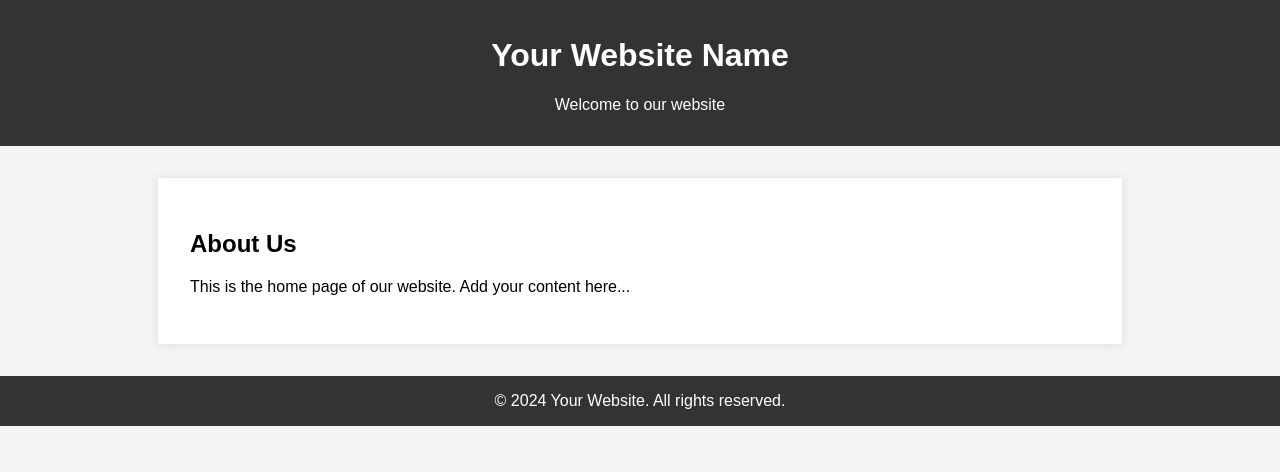
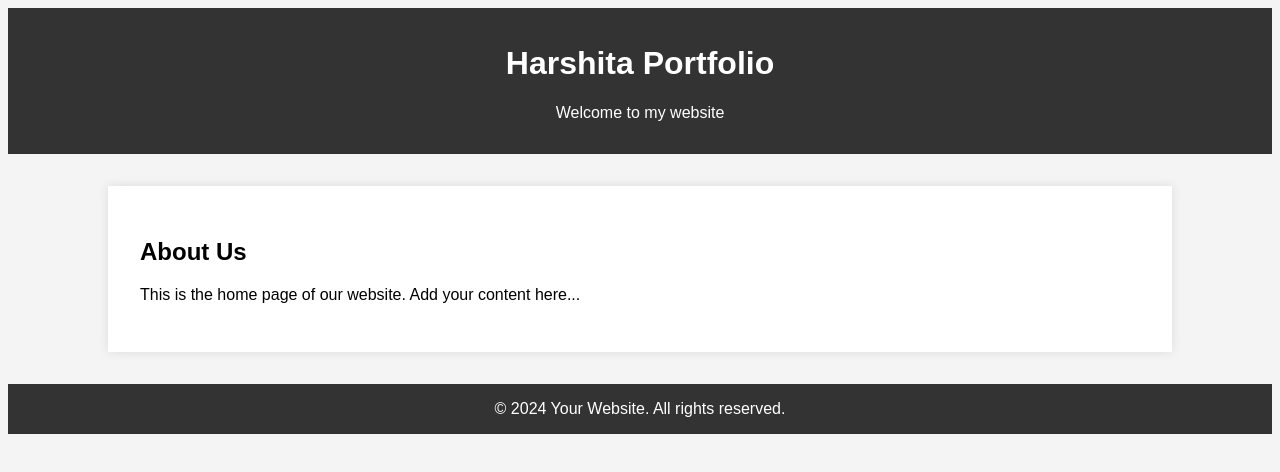
Before and after one commit to harshu2210/toolsasssignment, a plain HTML site: page index.html in a window 1280 px wide. Drawn offline with Linux system fonts and the light colour scheme.

Commit message:
Update index.html

```diff
--- a/index.html
+++ b/index.html
@@ -4,12 +4,12 @@
 <head>
     <meta charset="UTF-8">
     <meta name="viewport" content="width=device-width, initial-scale=1.0">
-    <title>Your Website</title>
+    <title>Harshita Portfolio</title>
     <style>
         body {
             font-family: Arial, sans-serif;
-            margin: 0;
-            padding: 0;
+            margin: 5;
+            padding: 10;
             background-color: #f4f4f4;
         }
 
@@ -21,7 +21,7 @@
         }
 
         section {
-            max-width: 900px;
+            max-width: 1000px;
             margin: 2em auto;
             padding: 2em;
             background-color: #fff;
@@ -39,8 +39,8 @@
 
 <body>
     <header>
-        <h1>Your Website Name</h1>
-        <p>Welcome to our website</p>
+        <h1>Harshita Portfolio</h1>
+        <p>Welcome to my website</p>
     </header>
 
     <section>
```
